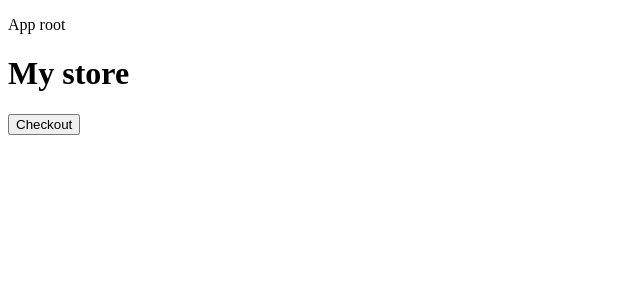
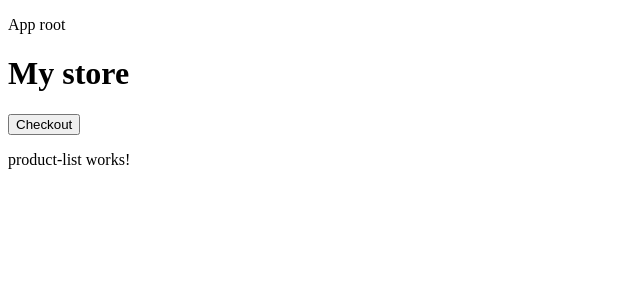
Before and after one commit to luis-pomare/angular-example-project, an Angular app: page / in a window 1280 px wide. Shown: the top 300 px of the page, without its empty margins (0-640 px from the left). Built offline with nearby package versions, Linux system fonts and the light colour scheme.

Commit message:
Configure and ADD basic product list

```diff
--- a/src/app/app.component.html
+++ b/src/app/app.component.html
@@ -1,2 +1,3 @@
 <p>App root</p>
 <app-top-bar></app-top-bar>
+<app-product-list></app-product-list>
```
